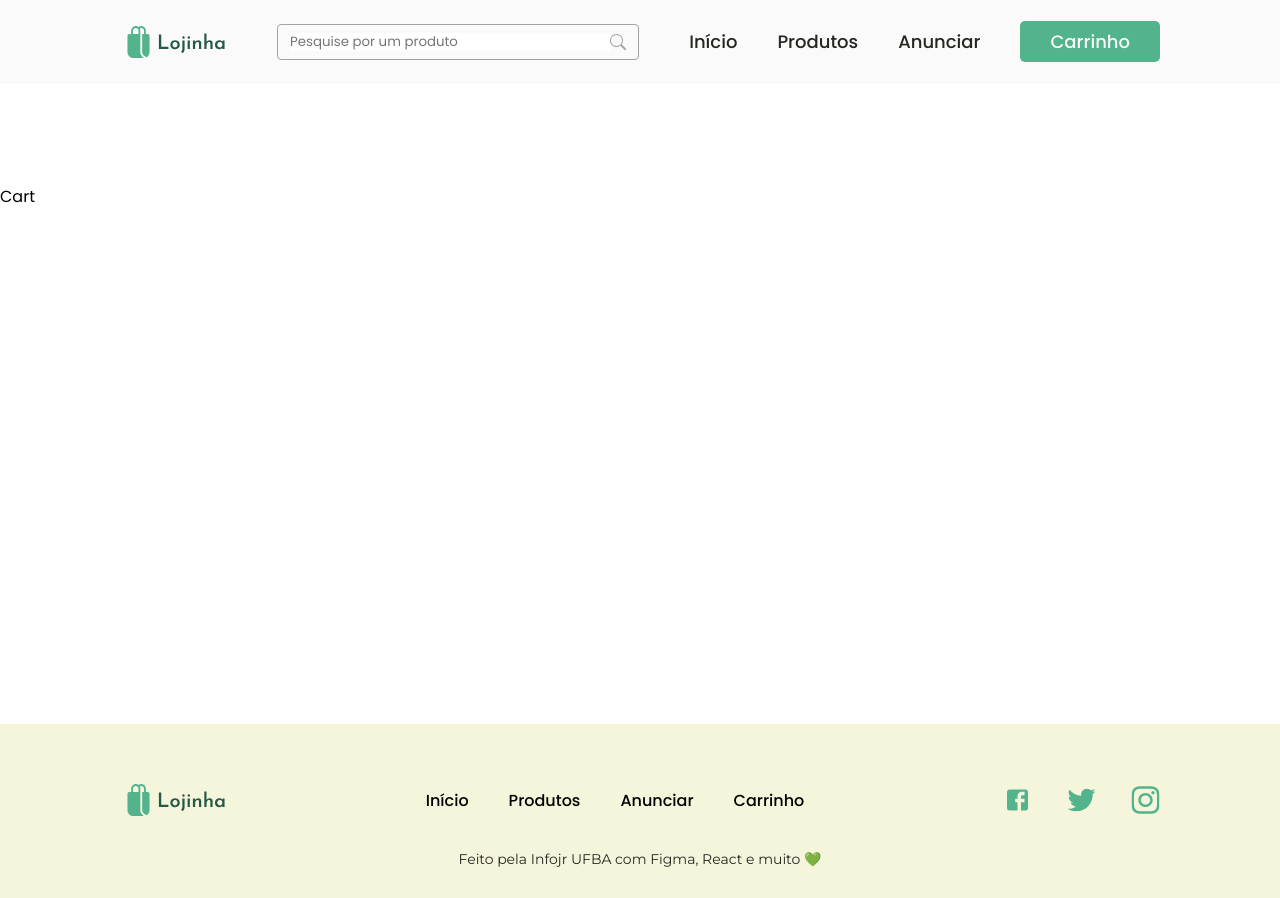
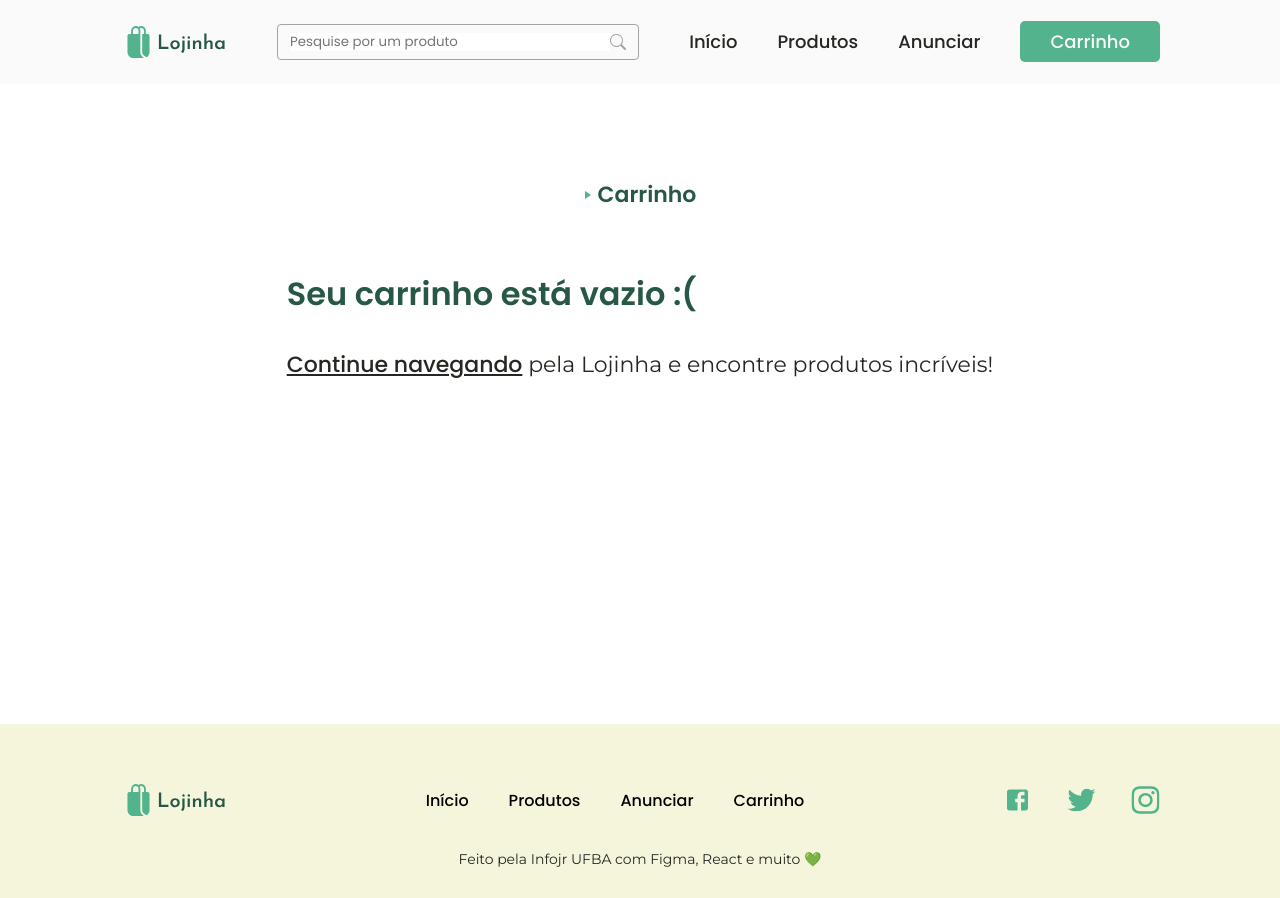
Before and after one commit to DjairMaykon/lojinfo, a React (Vite) app: page /cart in a window 1280 px wide. Built offline with nearby package versions, Linux system fonts and the light colour scheme.

Commit message:
feat: texto de carrinho vazio

```diff
--- /dev/null
+++ b/src/components/cartSummary/index.jsx
@@ -0,0 +1,3 @@
+export function CartSummary() {
+  return <section></section>
+}
--- /dev/null
+++ b/src/components/cepForm/index.jsx
@@ -0,0 +1,3 @@
+export function CepForm() {
+  return <form></form>
+}
--- /dev/null
+++ b/src/components/recentView/index.jsx
@@ -0,0 +1,3 @@
+export function RecentView() {
+  return <section></section>
+}
--- /dev/null
+++ b/src/components/sectionItems/index.jsx
@@ -0,0 +1,3 @@
+export function SectionItems() {
+  return <section></section>
+}
--- a/src/components/sectionProducts/style.css
+++ b/src/components/sectionProducts/style.css
@@ -3,8 +3,6 @@
   flex-direction: column;
   align-items: center;
   gap: 20px;
-
-  padding: 0 30px;
 }
 
 #productSection section {
@@ -14,17 +12,9 @@
   gap: 20px;
 }
 
-@media screen and (min-width: 834px) {
-  #productSection {
-    padding: 0 60px;
-  }
-}
-
 @media screen and (min-width: 1250px) {
   #productSection {
     align-items: flex-start;
-
-    padding: 0 120px;
   }
 
   #productSection section {
--- a/src/index.css
+++ b/src/index.css
@@ -17,11 +17,16 @@ main {
   min-height: 80vh;
 }
 
-#root main {
-  padding: 67px 0;
+#root main:not(#mainHome) {
+  padding: 67px 30px;
+}
+@media screen and (min-width: 834px) {
+  #root main:not(#mainHome) {
+    padding: 100px 60px;
+  }
 }
 @media screen and (min-width: 1250px) {
-  #root main {
-    padding: 100px 0;
+  #root main:not(#mainHome) {
+    padding: 100px 120px;
   }
 }
--- a/src/pages/Cart.jsx
+++ /dev/null
@@ -1,12 +0,0 @@
-import { Footer } from '../components/footer'
-import { Header } from '../components/header'
-
-export function Cart() {
-  return (
-    <>
-      <Header />
-      <main>Cart</main>
-      <Footer />
-    </>
-  )
-}
--- /dev/null
+++ b/src/pages/Cart/index.jsx
@@ -0,0 +1,50 @@
+import { Footer } from '../../components/footer'
+import { Header } from '../../components/header'
+import Arrow from '../../assets/selectForms.svg'
+import { CartSummary } from '../../components/cartSummary'
+import { CepForm } from '../../components/cepForm'
+import { SectionItems } from '../../components/sectionItems'
+import { useEffect, useState } from 'react'
+
+import './style.css'
+import { RecentView } from '../../components/recentView'
+import { Link } from 'react-router-dom'
+
+export function Cart() {
+  const [items, setItems] = useState([])
+
+  useEffect(() => {
+    setItems([])
+  }, [])
+
+  return (
+    <>
+      <Header />
+      <main id="mainCart">
+        <h1 className="title">
+          <img src={Arrow} alt="" />
+          Carrinho
+        </h1>
+        {items.length > 0 ? (
+          <section>
+            <section>
+              <CepForm />
+              <SectionItems />
+            </section>
+            <CartSummary />
+          </section>
+        ) : (
+          <section className="emptyCart">
+            <h1>Seu carrinho está vazio :(</h1>
+            <p>
+              <Link to="/">Continue navegando</Link> pela Lojinha e encontre
+              produtos incríveis!
+            </p>
+            <RecentView />
+          </section>
+        )}
+      </main>
+      <Footer />
+    </>
+  )
+}
--- /dev/null
+++ b/src/pages/Cart/style.css
@@ -0,0 +1,59 @@
+#mainCart {
+  display: flex;
+  flex-direction: column;
+  gap: 65px;
+  align-items: center;
+  padding-left: 30px;
+}
+
+#mainCart h1.title {
+  display: flex;
+  gap: 6px;
+  align-items: center;
+
+  font-weight: 600;
+  font-size: 22px;
+  line-height: 22px;
+  color: #275845;
+}
+#mainCart h1.title img {
+  width: min-content;
+  transform: rotate(-90deg);
+}
+
+#mainCart section.emptyCart {
+  display: flex;
+  flex-direction: column;
+  gap: 63px;
+  text-align: center;
+}
+#mainCart section.emptyCart h1 {
+  font-weight: 600;
+  font-size: 32px;
+  line-height: 46px;
+  color: #275845;
+}
+#mainCart section.emptyCart p,
+#mainCart section.emptyCart p a {
+  font-style: normal;
+  font-weight: 500;
+  font-size: 22px;
+  line-height: 35px;
+  color: #252822;
+}
+#mainCart section.emptyCart p a {
+  text-decoration: none;
+  text-decoration-line: underline;
+}
+
+@media screen and (min-width: 834px) {
+  #mainCart section.emptyCart {
+    gap: 30px;
+  }
+}
+
+@media screen and (min-width: 1250px) {
+  #mainCart section.emptyCart {
+    text-align: left;
+  }
+}
```
Also changed, not shown: src/components/recentView/style.css (added).
